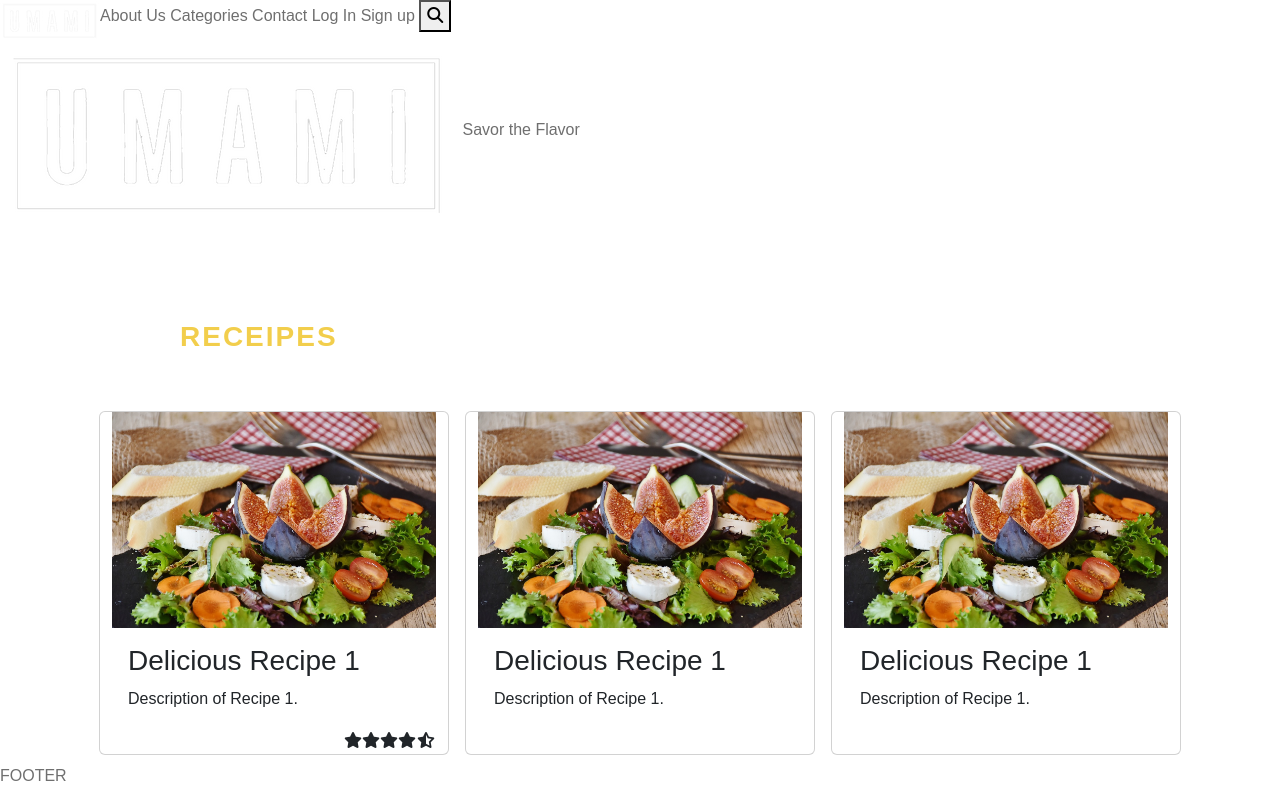
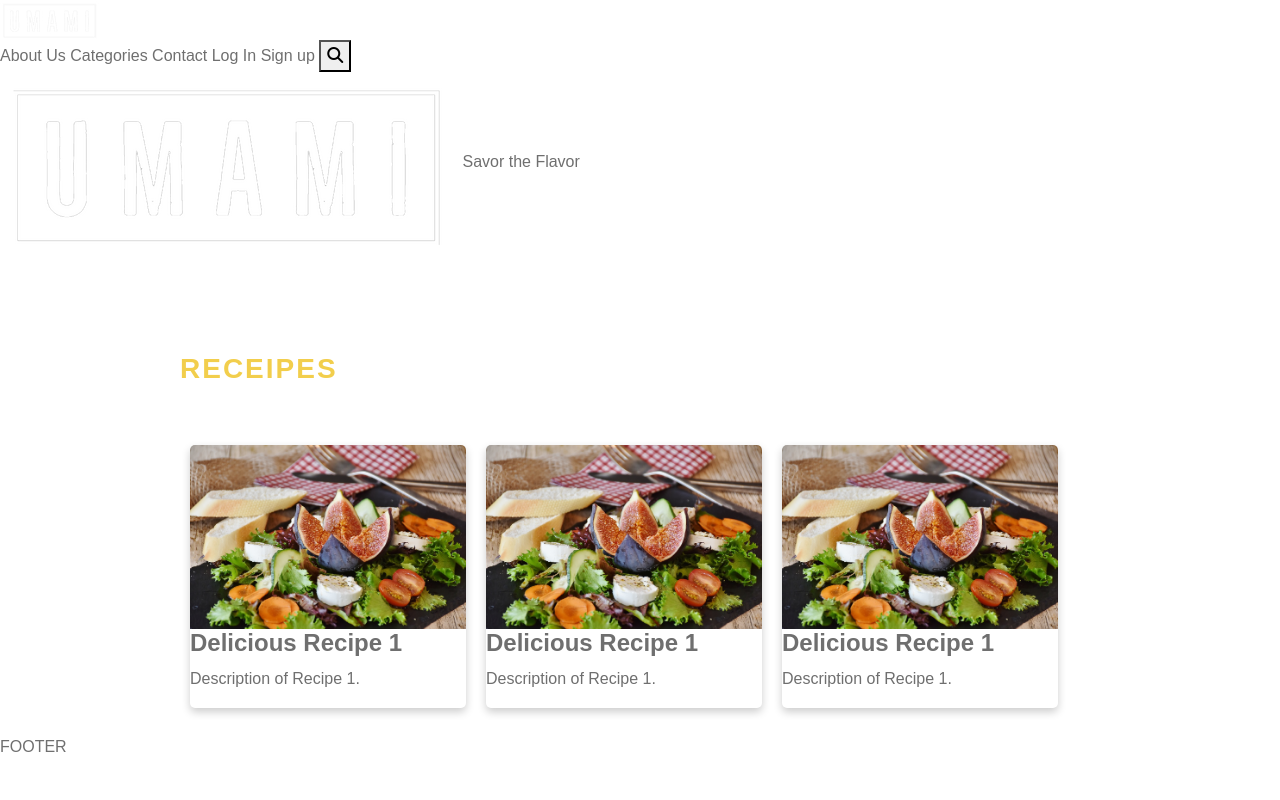
Before and after one commit to Marikita1007/Umami_3wa, a Symfony app: template templates/categories/categories.html.twig in a window 1280 px wide. Run offline with Twig, Linux system fonts and the light colour scheme; the template is opened without the code that fills it, so the values that code supplies are empty; style sheets or scripts are compiled from the project's sources; some libraries are stand-ins or nearby versions.

Commit message:
UMAMI-1_clean-bootstrap : Cleaned bootstrap from user pages and added the card design component

```diff
--- /dev/null
+++ b/assets/styles/card.scss
@@ -0,0 +1,55 @@
+@import 'base';
+
+/* Define a card class for reusability */
+.card-component {
+  border-radius: 5px;
+  box-shadow: 0 4px 8px 0 rgba(0, 0, 0, 0.2);
+  margin: 10px; /* Add margin between cards */
+  transition: 0.3s;
+  width: 30%;
+
+  &:hover {
+    box-shadow: 0 8px 16px 0 rgba(0, 0, 0, 0.2);
+  }
+
+  img {
+    border-radius: 5px 5px 0 0;
+    width: 100%;
+  }
+
+  .container-test {
+    padding: 2px 16px;
+  }
+}
+
+/* Use Flexbox for card layout */
+.flex-content {
+  display: flex;
+  flex-wrap: wrap;
+  justify-content: space-between;
+
+  .card-container {
+    display: flex;
+    flex-wrap: nowrap;
+    list-style: none; /* Remove default bullets */
+    padding: 0; /* Remove any default padding */
+
+    .card-component {
+      /* Include card styles defined above */
+    }
+  }
+}
+
+/* Media query for responsiveness */
+@media (max-width: 768px) {
+
+  .flex-content .card-container {
+    align-items: center;
+    flex-direction: column; /* Change to a vertical layout on small screens */
+  }
+
+  .card-component {
+    width: 80%; /* Occupy the full width of the container on small screens */
+    margin-bottom: 10px; /* Add margin between cards */
+  }
+}
--- a/assets/styles/home.scss
+++ b/assets/styles/home.scss
@@ -1,4 +1,5 @@
 @import 'base';
+@import 'card'; // Import the card component styles
 
 body[data-route="home"] {
   .home-section {
@@ -46,6 +47,8 @@ body[data-route="home"] {
         opacity: 1;
       }
 
+      //card.scss : Adding this allows us to use .home-section and .container-small designs
+      .card-component {}
     }
 
     .container {
@@ -145,7 +148,7 @@ body[data-route="home"] {
 
   }
 
-  //MARIKA: This is needed, but it doesn"t change even if I comment it. It needs to be checked
+  //MARIKA: This is needed, but it doesn't change even if I comment it. It needs to be checked
   //@media only screen and (min-width: 600px) {
   //  html {
   //    font-size: 16px;
--- a/templates/base.html.twig
+++ b/templates/base.html.twig
@@ -12,6 +12,7 @@
         <link rel="stylesheet" href="{{ asset('build/header-styles.css') }}">
         <link rel="stylesheet" href="{{ asset('build/home-styles.css') }}">
         <link rel="stylesheet" href="{{ asset('build/categories.css') }}">
+        <link rel="stylesheet" href="{{ asset('build/card.css') }}">
         <link rel="stylesheet" href="{{ asset('fonts/fontawesome-free-6.4.2-web/css/all.css') }}" title="Font Awesome Icons">
 
         {% block stylesheets %}
--- a/templates/categories/categories.html.twig
+++ b/templates/categories/categories.html.twig
@@ -10,61 +10,59 @@
                 </div>
             </article>
         </div>
-        {# MARIKA {{ dump(cuisine) }}#}
-        {# MARIKA {{ dump(getCuisineCategories) }}#}
         {% if getCuisineCategories is defined and getCuisineCategories.results is defined %}
-            <div class="container">
-                <div class="row">
+            <div class="recipe-container">
                 {% for key, recipe in getCuisineCategories.results|batch(3) %}
-                        <div class="row">
+                    <div class="recipe-row">
                         {% for item in recipe %}
-                                <article class="col-md-4 card m-2 block-card">
+                            <article class="recipe-card m-2">
                                 {% if item.image is defined %}
                                     <img src="{{ item.image }}" alt="{{ item.title }}">
                                 {% else %}
                                     <img src="{{ asset('images/no-image.png') }}" alt="No Food Image Available">
                                 {% endif %}
-                                    <div class="card-body">
-                                        <h3 class="card-title">{{ item.title }}</h3>
+                                <div class="recipe-card-body">
+                                    <h3 class="recipe-card-title">{{ item.title }}</h3>
+                                    <!-- Add any additional recipe information here -->
                                 </div>
                             </article>
                         {% endfor %}
                     </div>
                 {% endfor %}
             </div>
-            </div>
         {% else %}
-            <div class="container">
-                <div class="row justify-content-center">
-                    <article class="col-md-4 card m-2 block-card">
-                        <img src="{{ asset('images/salad_fig.jpg') }}" alt="Delicious Fig Salad">
-                        <div class="card-body">
-                            <h3 class="card-title">Delicious Recipe 1</h3>
-                            <p class="card-text">Description of Recipe 1.</p>
-                        </div>
-                        <ol class="d-flex justify-content-end" aria-label="Rating Stars">
-                            <li><i class="fas fa-star" aria-hidden="true"></i></li>
-                            <li><i class="fas fa-star" aria-hidden="true"></i></li>
-                            <li><i class="fas fa-star" aria-hidden="true"></i></li>
-                            <li><i class="fas fa-star" aria-hidden="true"></i></li>
-                            <li><i class="fas fa-star-half-alt" aria-hidden="true"></i></li>
-                        </ol>
-                    </article>
-                    <article class="col-md-4 card m-2 block-card">
-                        <img src="{{ asset('images/salad_fig.jpg') }}" alt="Delicious Fig Salad">
-                        <div class="card-body">
-                            <h3 class="card-title">Delicious Recipe 1</h3>
-                            <p class="card-text">Description of Recipe 1.</p>
-                        </div>
-                    </article>
-                    <article class="col-md-4 card m-2 block-card">
-                        <img src="{{ asset('images/salad_fig.jpg') }}" alt="Delicious Fig Salad">
-                        <div class="card-body">
-                            <h3 class="card-title">Delicious Recipe 1</h3>
-                            <p class="card-text">Description of Recipe 1.</p>
-                        </div>
-                    </article>
-                </div>
+            <div class="container-small flex-content">
+                <ul class="card-container" role="list">
+                    <li class="card-component" role="listitem">
+                        <figure>
+                            <img src="{{ asset('images/salad_fig.jpg') }}" alt="A photo of a delicious-looking salad featuring figs, Camembert cheese, tomatoes, and cucumbers">
+                            <figcaption>
+                                <h4><b>Delicious Recipe 1</b></h4>
+                                <p>Description of Recipe 1.</p>
+                            </figcaption>
+                        </figure>
+                    </li>
+
+                    <li class="card-component" role="listitem">
+                        <figure>
+                            <img src="{{ asset('images/salad_fig.jpg') }}" alt="A photo of a delicious-looking salad featuring figs, Camembert cheese, tomatoes, and cucumbers">
+                            <figcaption>
+                                <h4><b>Delicious Recipe 1</b></h4>
+                                <p>Description of Recipe 1.</p>
+                            </figcaption>
+                        </figure>
+                    </li>
+
+                    <li class="card-component" role="listitem">
+                        <figure>
+                            <img src="{{ asset('images/salad_fig.jpg') }}" alt="A photo of a delicious-looking salad featuring figs, Camembert cheese, tomatoes, and cucumbers">
+                            <figcaption>
+                                <h4><b>Delicious Recipe 1</b></h4>
+                                <p>Description of Recipe 1.</p>
+                            </figcaption>
+                        </figure>
+                    </li>
+                </ul>
             </div>
         {% endif %}
     </section>
--- a/templates/header.html.twig
+++ b/templates/header.html.twig
@@ -1,6 +1,6 @@
 {# MARIKA TODO :  make it accesibility high. NO div as much as possible  #}
 <header class="header">
-    <div class="topbar d-flex">
+    <div class="topbar">
         <div class=logo>
             <a href="{{ path('home') }}">
                 <img src="{{ asset('images/umami_white_small.png') }}" alt="Umami Logo">
@@ -15,7 +15,7 @@
             {% endif %}
             {% if is_granted('IS_AUTHENTICATED_REMEMBERED') and app.user.displayName != app.user.email %}
                 <a href="{{ path('logout') }}" class="menu-item">Log Out</a>
-                {#  MARIKA Add Shos user Name option here : https://symfonycasts.com/screencast/symfony-security/user-service#play               #}
+{#                  MARIKA Add Show user Name option here : https://symfonycasts.com/screencast/symfony-security/user-service#play               #}
                 <img
                         src="{{ app.user.avatarUri }}"
                         alt="{{ app.user.displayName }} Avatar">
@@ -33,9 +33,9 @@
 {#            Use a single <header> element to represent the header section of your page. #}
 {#            Use <a> elements for your logo and menu items, and provide appropriate href attributes.#}
 {#            Add an aria-label attribute to the <nav> element to provide a label for screen readers, indicating that it's the main navigation.#}
-{#            Use a <button> element for the search icon, as it's interactive.
-              Also, provide an aria-label attribute for the button to describe
-              its purpose to assistive technologies.#}
+{#            Use a <button> element for the search icon, as it's interactive.#}
+{#              Also, provide an aria-label attribute for the button to describe#}
+{#              its purpose to assistive technologies.#}
         </nav>
     </div>
     <div class="baseline">
@@ -43,12 +43,12 @@
         <span class="baseline-slogan">Savor the Flavor</span>
     </div>
     <div>
-{#        #}{# MARIKA When ths email is verified; this message shows : https://symfonycasts.com/screencast/symfony-security/verify-email#codeblock-0bac7d3cc4#}
-{#        {% for flash in app.flashes('success') %}#}
-{#            <div class="alert alert-success">{{ flash }}</div>#}
-{#        {% endfor %}#}
-{#        {% for flash in app.flashes('error') %}#}
-{#            <div class="alert alert-danger">{{ flash }}</div>#}
-{#        {% endfor %}#}
+{#         MARIKA When ths email is verified; this message shows : https://symfonycasts.com/screencast/symfony-security/verify-email#codeblock-0bac7d3cc4#}
+        {% for flash in app.flashes('success') %}
+            <div class="alert alert-success">{{ flash }}</div>
+        {% endfor %}
+        {% for flash in app.flashes('error') %}
+            <div class="alert alert-danger">{{ flash }}</div>
+        {% endfor %}
     </div>
 </header>
--- a/webpack.config.js
+++ b/webpack.config.js
@@ -22,16 +22,17 @@ Encore
      */
     .addEntry('app', './assets/app.js')
 
-    // Sass File
+    // Added scss files
     .addStyleEntry('base', './assets/styles/base.scss')
     .addStyleEntry('header-styles', './assets/styles/header.scss')
     .addStyleEntry('home-styles', './assets/styles/home.scss')
     .addStyleEntry('categories', './assets/styles/categories.scss')
+    .addStyleEntry('card', './assets/styles/card.scss')
 
-    // BootstrapのCSSファイルを追加 MARIKA
+    // Added bootstrap CSS
     .addStyleEntry('bootstrap-css', './node_modules/bootstrap/dist/css/bootstrap.css')
 
-    // BootstrapのJavaScriptファイルを追加 MARIKA
+    // Added bootstrap JavaScript
     .addEntry('bootstrap-js', './node_modules/bootstrap/dist/js/bootstrap.js')
 
     // enables the Symfony UX Stimulus bridge (used in assets/bootstrap.js)
```
Also changed, not shown: templates/home/home.html.twig (+40 -45 lines), templates/registration/register.html.twig (+8 -14 lines), templates/security/security.html.twig (+13 -33 lines), 1 other file. Lines whose indentation alone changed are shown as unchanged.
